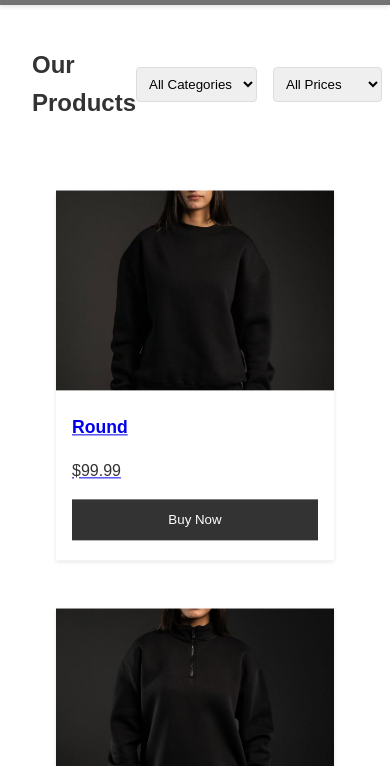
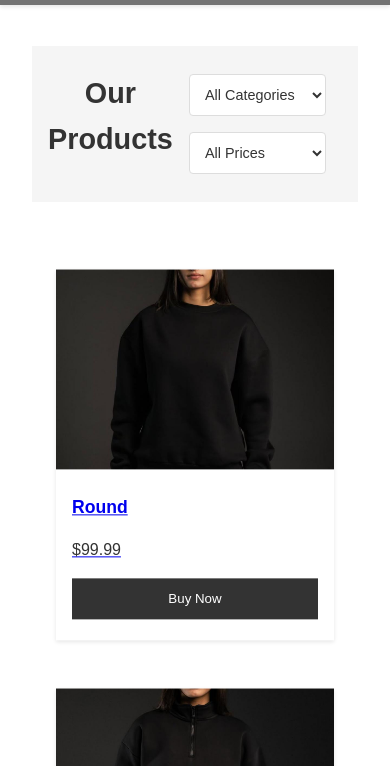
Before and after one commit to Tech-Titans-vO/Astex.eg, a plain HTML site: page products.html in a window 390 px wide. Shown: the part 78-844 px from the top of the page. Drawn offline with Linux system fonts and the light colour scheme.

Commit message:
Update: Final Edits V0.0.1

```diff
--- a/styles.css
+++ b/styles.css
@@ -558,17 +558,28 @@ footer {
     }
 
     .hero {
-        height: 100vh;
-        margin-top: 80px;
-        background-attachment: scroll;
+        height: 60vh;
+        background-size: contain;
+        background-repeat: no-repeat;
+        background-position: center;
+        background-color: #f5f5f5;
+    }
+
+    .hero::before {
+        background: rgba(0, 0, 0, 0.3);
+    }
+
+    .hero-content {
+        padding: 1rem;
     }
 
     .hero h1 {
-        font-size: 2.5rem;
+        font-size: 2rem;
+        margin-bottom: 0.5rem;
     }
 
     .hero p {
-        font-size: 1.2rem;
+        font-size: 1rem;
     }
 
     .products-grid {
@@ -659,6 +670,14 @@ footer {
 
     .add-to-cart-btn {
         width: 100%;
+    }
+
+    .products-header h1 {
+        font-size: 1.8rem;
+    }
+
+    .filter-options {
+        max-width: 250px;
     }
 }
 
@@ -1011,3 +1030,66 @@ footer {
         font-size: 1rem;
     }
 }
+
+/* Products Header Mobile Adjustments */
+.products-header {
+    text-align: center;
+    padding: 2rem 1rem;
+    background-color: #f5f5f5;
+}
+
+.products-header h1 {
+    font-size: 2.5rem;
+    margin-bottom: 1.5rem;
+    color: #333;
+}
+
+.filter-options {
+    display: flex;
+    flex-direction: column;
+    align-items: center;
+    gap: 1rem;
+    max-width: 300px;
+    margin: 0 auto;
+}
+
+.filter-options select {
+    width: 100%;
+    padding: 0.8rem;
+    border: 1px solid #ddd;
+    border-radius: 4px;
+    background-color: white;
+    font-size: 1rem;
+    color: #333;
+}
+
+@media (max-width: 768px) {
+    .products-header {
+        padding: 1.5rem 1rem;
+    }
+
+    .products-header h1 {
+        font-size: 2rem;
+        margin-bottom: 1rem;
+    }
+
+    .filter-options {
+        width: 100%;
+        padding: 0 1rem;
+    }
+
+    .filter-options select {
+        padding: 0.7rem;
+        font-size: 0.9rem;
+    }
+}
+
+@media (max-width: 576px) {
+    .products-header h1 {
+        font-size: 1.8rem;
+    }
+
+    .filter-options {
+        max-width: 250px;
+    }
+}
```
